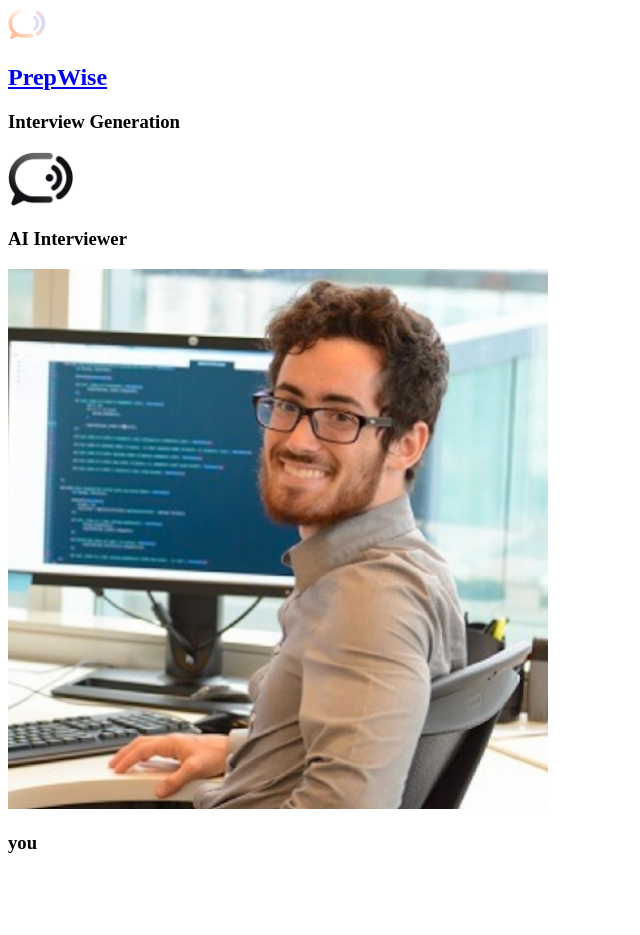
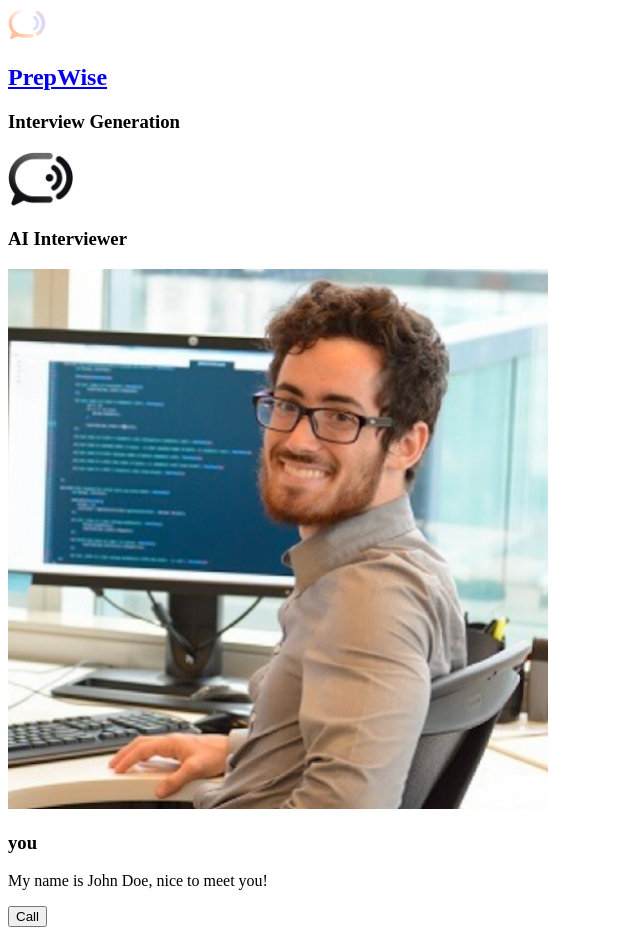
Before and after one commit to akshara12code/PrepWise, a Next.js app: page /interview in a window 1280 px wide. Shown: the whole page, without its empty margins (0-640 px from the left). Before the commit the page ends 872 px from the top, so only its background shows below. Built offline with nearby package versions, Linux system fonts and the light colour scheme.

Commit message:
Your commit message

```diff
--- a/src/components/Agent.tsx
+++ b/src/components/Agent.tsx
@@ -1,8 +1,26 @@
 import React from 'react';
 import Image from "next/image";
+import { cn } from "@/lib/utils"; // Assuming you're using a cn utility function
+
+enum CallStatus {
+  INACTIVE = 'INACTIVE',
+  CONNECTING = 'CONNECTING',
+  ACTIVE = 'ACTIVE',
+  FINISHED = 'FINISHED',
+}
+
+interface AgentProps {
+  userName: string;
+}
 
 const Agent = ({ userName }: AgentProps) => {
+  const callStatus = CallStatus.FINISHED;
   const isSpeaking = true;
+  const messages = [
+    'Whats your name?',
+    'My name is John Doe, nice to meet you!'
+  ];
+  const lastMessage = messages[messages.length - 1];
 
   return (
     <>
@@ -22,11 +40,49 @@
         </div>
         <div className="card-border">
           <div className="card-content">
-          <Image src="/user-avatar.png" alt="user avatar" width={540} height={540} className="rounded-full object-cover size-[120px]"/>
-
+            <Image
+              src="/user-avatar.png"
+              alt="user avatar"
+              width={540}
+              height={540}
+              className="rounded-full object-cover size-[120px]"
+            />
             <h3>{userName}</h3>
           </div>
         </div>
+      </div>
+
+      {messages.length > 0 && (
+        <div className="transcript-border">
+          <div className="transcript">
+            <p
+              key={lastMessage}
+              className={cn('transition-opacity duration-500 opacity-0', 'animate-fadeIn opacity-100')}
+            >
+              {lastMessage}
+            </p>
+          </div>
+        </div>
+      )}
+
+      <div className="w-full flex justify-center">
+        {callStatus !== 'ACTIVE' ? (
+          <button className="relative btn-call">
+            <span
+              className={cn(
+                'absolute animate-ping rounded-full opacity-75',
+                callStatus !== 'CONNECTING' && 'hidden'
+              )}
+            ></span>
+            <span>
+              {callStatus === 'INACTIVE' || callStatus === 'FINISHED' ? 'Call' : '. . .'}
+            </span>
+          </button>
+        ) : (
+          <button className="btn-disconnect">
+            End
+          </button>
+        )}
       </div>
     </>
   );
```
Lines whose indentation alone changed are shown as unchanged.
